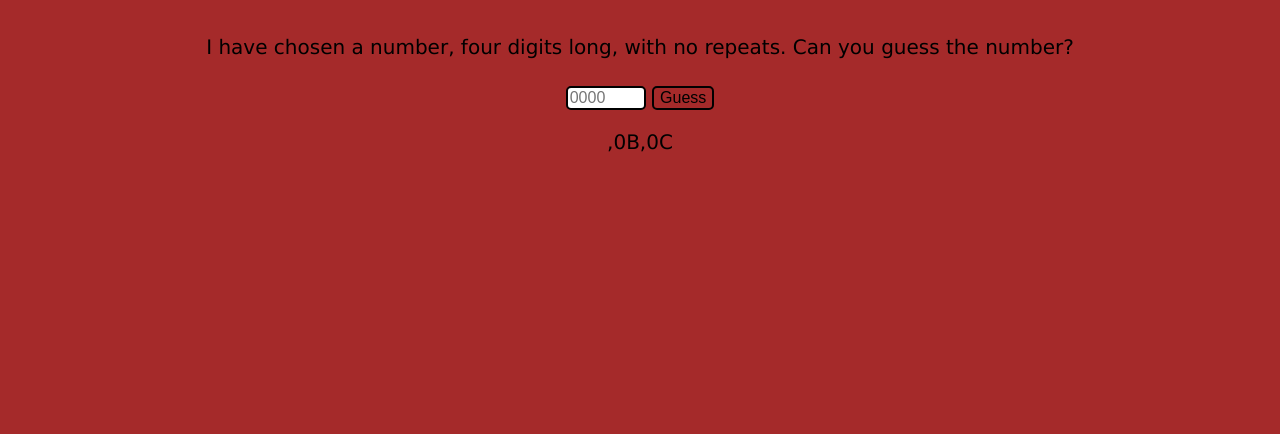
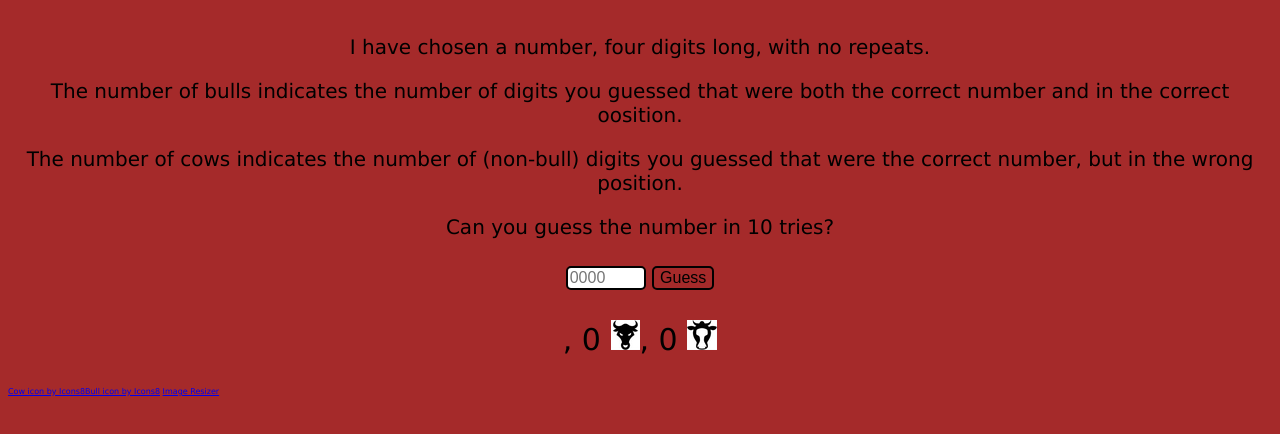
Before and after one commit to writerdean/cows_and_bulls, a plain HTML site: page index.html in a window 1280 px wide. Both pictures are taken after a click on the button "Guess". Drawn offline with Linux system fonts and the light colour scheme.

Commit message:
add instructions and icons

```diff
--- a/app.js
+++ b/app.js
@@ -11,6 +11,8 @@ let scoreArea = document.querySelector('.score')
 let inputNumbers = document.querySelectorAll('.number')
 let currentGuess = 0
 let text = document.querySelector('.text')
+let cowIcon = 'images/cowIcon30.png'
+let bullIcon = 'images/bullIcon30.png'
 
 
 // this creates the secret number to guess
@@ -49,10 +51,10 @@ function getScore() {
         // console.log('Cows: ' + count.cows)
       }
   }
-  alreadyGuessed.unshift([currentGuess, count.bulls + 'B', count.cows + 'C'])
+  alreadyGuessed.unshift([currentGuess, count.bulls, count.cows])
   // console.log('alreadyGuessed in getScore: ' + alreadyGuessed)
 
-    scoreArea.innerHTML += `<p>${alreadyGuessed[0]}</p>`
+    scoreArea.innerHTML += `<p>${alreadyGuessed[0][0]}, ${count.bulls} <img src=${bullIcon}>,  ${count.cows} <img src=${cowIcon}></p>`
   guesses++
   // console.log('guesses now: ' + guesses)
 
@@ -87,7 +89,7 @@ function checkBovine() {
       }
   }
   function loser() {
-    text.textContent = 'You did not guess the correct number.  Would you like to try again with a new number?'
+    text.textContent = `You did not guess the correct number, ${arr.join('')}.  Would you like to try again with a new number?`
   }
 
   function toggleMenu() {
--- a/index.html
+++ b/index.html
@@ -10,7 +10,9 @@
 </head>
 <body>
 
-    <div class='text'><p>I have chosen a number, four digits long, with no repeats. Can you guess the number?</p></div>
+    <div class='text'><p>I have chosen a number, four digits long, with no repeats.</p>
+    <p>The number of bulls indicates the number of digits you guessed that were both the correct number and in the correct oosition.  </p><p>The number of cows indicates the number of (non-bull) digits you guessed that were the correct number, but in the wrong position.</p>
+    <p>Can you guess the number in 10 tries?</p></div>
 
     <input id='playAgain' class='hidden' type="button" value="Play Again?" onclick='location.reload(true);'/>
 
@@ -78,8 +80,24 @@
 
 
 <div class='score'></div>
-
-  <script src="app.js"></script>
-  <!-- <script src="rosetta.js"></script> -->
+<footer><a href="https://icons8.com/icon/1287/cow">Cow icon by Icons8</a><a href="https://icons8.com/icon/98937/bull">Bull icon by Icons8</a>
+    <a href="https://imageresize.org" target="_blank">Image Resizer</a></footer>
+<script src="app.js"></script>
+<!-- <script src="rosetta.js"></script> -->
 </body>
 </html>
+
+
+
+<!-- print();
+print('Bulls and Cows Game');
+print('-------------------');
+print('  You must guess the ' + len + ' digit number I am thinking of.');
+print('  The number is composed of the digits 1-9.');
+print('  No digit appears more than once.');
+print('  After each of your guesses, I will tell you:');
+print('    The number of bulls (digits in right place)');
+print('    The number of cows (correct digits, but in the wrong place)');
+print();
+
+The computer will create a number.  The number only has the digits 1-9, and each digit is only used once (no duplicates).  -->
--- a/style.css
+++ b/style.css
@@ -40,3 +40,13 @@ input {
   margin-top: 10px;
   padding: 5px;
 }
+
+footer {
+  position: absolute;
+  margin-right: 0;
+  margin-bottom: 0;
+  font-size: .5rem;
+}
+.score {
+  font-size: 30px;
+}
```
Also changed, not shown: images/bullIcon.png (added), images/bullIcon30.png (added), images/bullIcon50.png (added), images/cowIcon.png (added), images/cowIcon30.png (added), images/cowIcon50.png (added).
